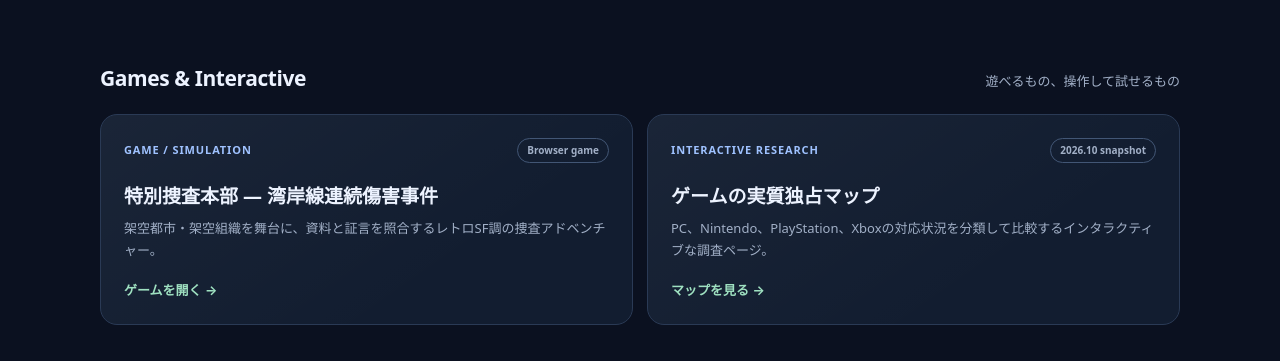
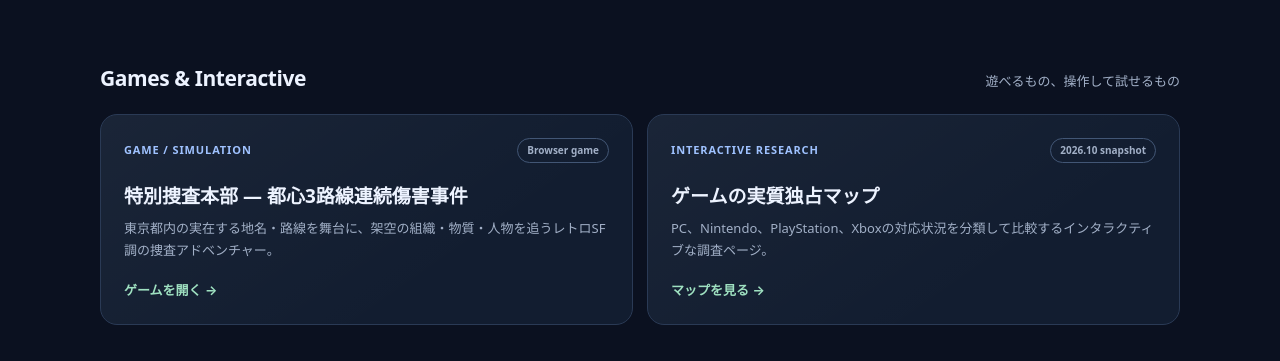
Before and after one commit to 21mm/21mm.github.io, a plain HTML site: page index.html in a window 1280 px wide. Shown: the part 439-800 px from the top of the page. Drawn offline with Linux system fonts and the light colour scheme.

Commit message:
Update homepage game description

```diff
--- a/index.html
+++ b/index.html
@@ -26,7 +26,7 @@
     <section class="section" aria-labelledby="games-heading">
       <div class="section-head"><h2 id="games-heading">Games & Interactive</h2><p>遊べるもの、操作して試せるもの</p></div>
       <div class="grid">
-        <a class="card" href="./games/bayline-case/"><div class="meta"><span>GAME / SIMULATION</span><span class="pill">Browser game</span></div><h3>特別捜査本部 — 湾岸線連続傷害事件</h3><p>架空都市・架空組織を舞台に、資料と証言を照合するレトロSF調の捜査アドベンチャー。</p><span class="open">ゲームを開く →</span></a>
+        <a class="card" href="./games/bayline-case/"><div class="meta"><span>GAME / SIMULATION</span><span class="pill">Browser game</span></div><h3>特別捜査本部 — 都心3路線連続傷害事件</h3><p>東京都内の実在する地名・路線を舞台に、架空の組織・物質・人物を追うレトロSF調の捜査アドベンチャー。</p><span class="open">ゲームを開く →</span></a>
         <a class="card" href="./games/platform-exclusivity-map-2026.html"><div class="meta"><span>INTERACTIVE RESEARCH</span><span class="pill">2026.10 snapshot</span></div><h3>ゲームの実質独占マップ</h3><p>PC、Nintendo、PlayStation、Xboxの対応状況を分類して比較するインタラクティブな調査ページ。</p><span class="open">マップを見る →</span></a>
       </div>
     </section>
```
